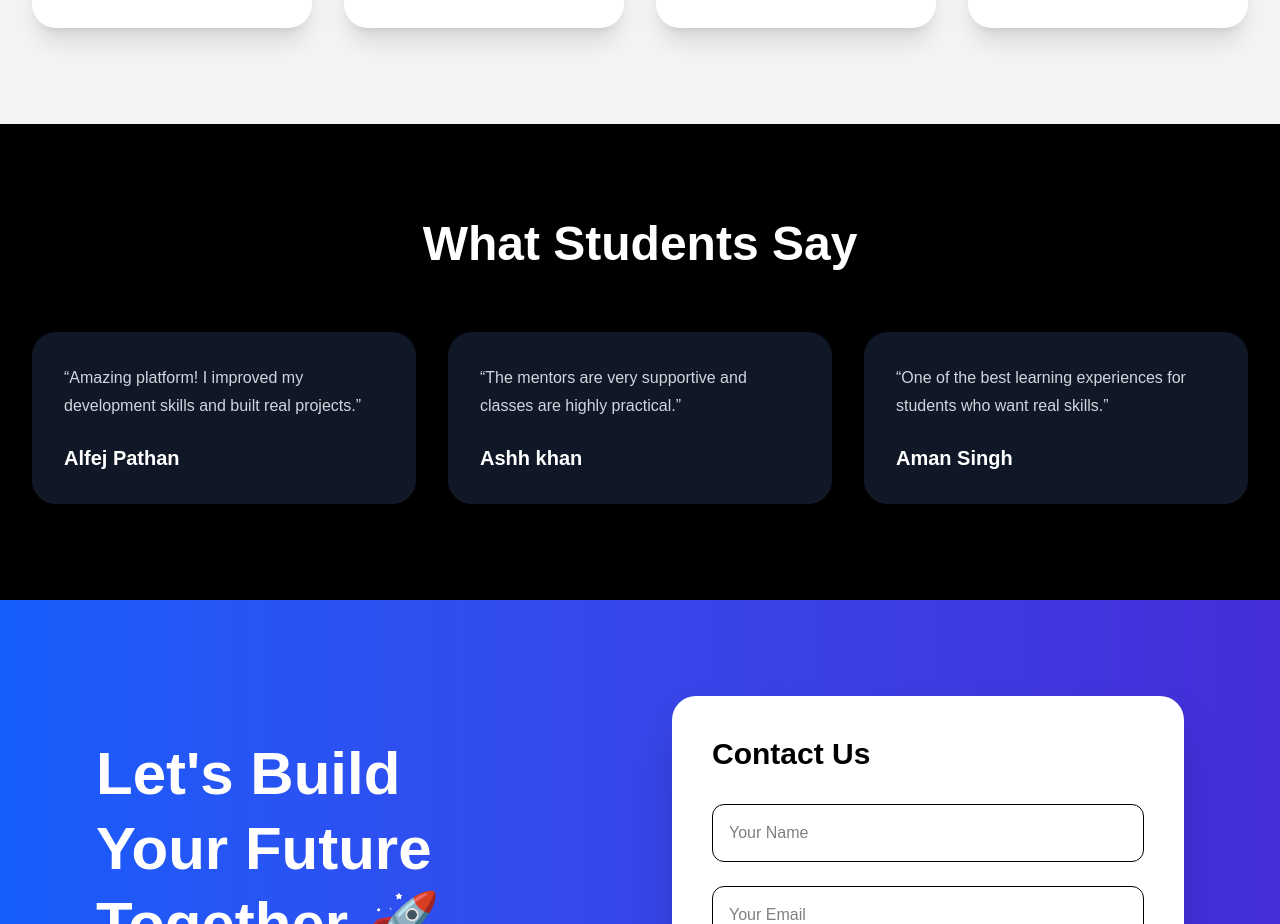
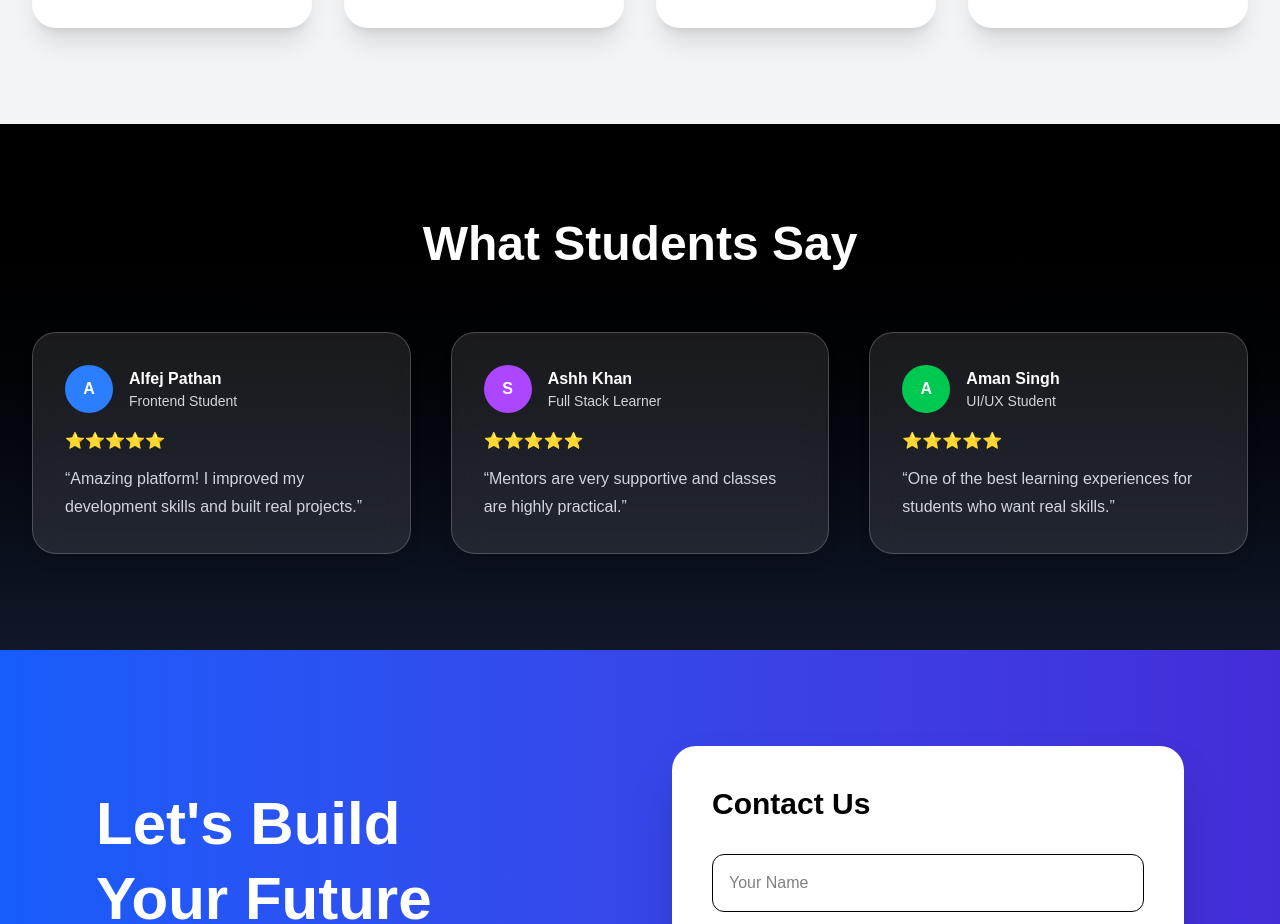
Before and after one commit to alfezpathan695-code/reductate-ai, a Next.js app: page / in a window 1280 px wide. Shown: the part 1920-2844 px from the top of the page. Built offline with nearby package versions, Linux system fonts and the light colour scheme.

Commit message:
updated website

```diff
--- a/app/page.tsx
+++ b/app/page.tsx
@@ -327,56 +327,94 @@ import { useState } from "react";
 
 <section
   id="testimonials"
-  className="py-24 bg-black text-white"
+  className="py-24 bg-gradient-to-b from-black to-gray-900 text-white"
 >
 
   <h2 className="text-5xl font-bold text-center mb-16">
     What Students Say
   </h2>
 
-  <div className="grid md:grid-cols-3 gap-8 px-8 max-w-7xl mx-auto">
+  <div className="grid md:grid-cols-3 gap-10 px-8 max-w-7xl mx-auto">
 
-    <div className="bg-gray-900 p-8 rounded-3xl shadow-lg">
+    {/* Card 1 */}
+    <div className="bg-white/10 backdrop-blur-lg border border-white/20 p-8 rounded-3xl shadow-lg hover:-translate-y-3 transition duration-300">
+
+      <div className="flex items-center gap-4 mb-4">
+
+        <div className="w-12 h-12 rounded-full bg-blue-500 flex items-center justify-center font-bold">
+          A
+        </div>
+
+        <div>
+          <h3 className="font-bold">Alfej Pathan</h3>
+          <p className="text-sm text-gray-300">Frontend Student</p>
+        </div>
+
+      </div>
+
+      <div className="text-yellow-400 mb-3">
+        ⭐⭐⭐⭐⭐
+      </div>
 
       <p className="text-gray-300 leading-7">
-        “Amazing platform! I improved my development skills
-        and built real projects.”
+        “Amazing platform! I improved my development skills and built real projects.”
       </p>
-
-      <h3 className="mt-6 text-xl font-bold">
-        Alfej Pathan
-      </h3>
 
     </div>
 
-    <div className="bg-gray-900 p-8 rounded-3xl shadow-lg">
+    {/* Card 2 */}
+    <div className="bg-white/10 backdrop-blur-lg border border-white/20 p-8 rounded-3xl shadow-lg hover:-translate-y-3 transition duration-300">
+
+      <div className="flex items-center gap-4 mb-4">
+
+        <div className="w-12 h-12 rounded-full bg-purple-500 flex items-center justify-center font-bold">
+          S
+        </div>
+
+        <div>
+          <h3 className="font-bold">Ashh Khan</h3>
+          <p className="text-sm text-gray-300">Full Stack Learner</p>
+        </div>
+
+      </div>
+
+      <div className="text-yellow-400 mb-3">
+        ⭐⭐⭐⭐⭐
+      </div>
 
       <p className="text-gray-300 leading-7">
-        “The mentors are very supportive and classes are
-        highly practical.”
+        “Mentors are very supportive and classes are highly practical.”
       </p>
-
-      <h3 className="mt-6 text-xl font-bold">
-        Ashh khan
-      </h3>
 
     </div>
 
-    <div className="bg-gray-900 p-8 rounded-3xl shadow-lg">
+    {/* Card 3 */}
+    <div className="bg-white/10 backdrop-blur-lg border border-white/20 p-8 rounded-3xl shadow-lg hover:-translate-y-3 transition duration-300">
+
+      <div className="flex items-center gap-4 mb-4">
+
+        <div className="w-12 h-12 rounded-full bg-green-500 flex items-center justify-center font-bold">
+          A
+        </div>
+
+        <div>
+          <h3 className="font-bold">Aman Singh</h3>
+          <p className="text-sm text-gray-300">UI/UX Student</p>
+        </div>
+
+      </div>
+
+      <div className="text-yellow-400 mb-3">
+        ⭐⭐⭐⭐⭐
+      </div>
 
       <p className="text-gray-300 leading-7">
-        “One of the best learning experiences for students
-        who want real skills.”
+        “One of the best learning experiences for students who want real skills.”
       </p>
-
-      <h3 className="mt-6 text-xl font-bold">
-        Aman Singh
-      </h3>
 
     </div>
 
   </div>
-
 </section>
 
 
```
